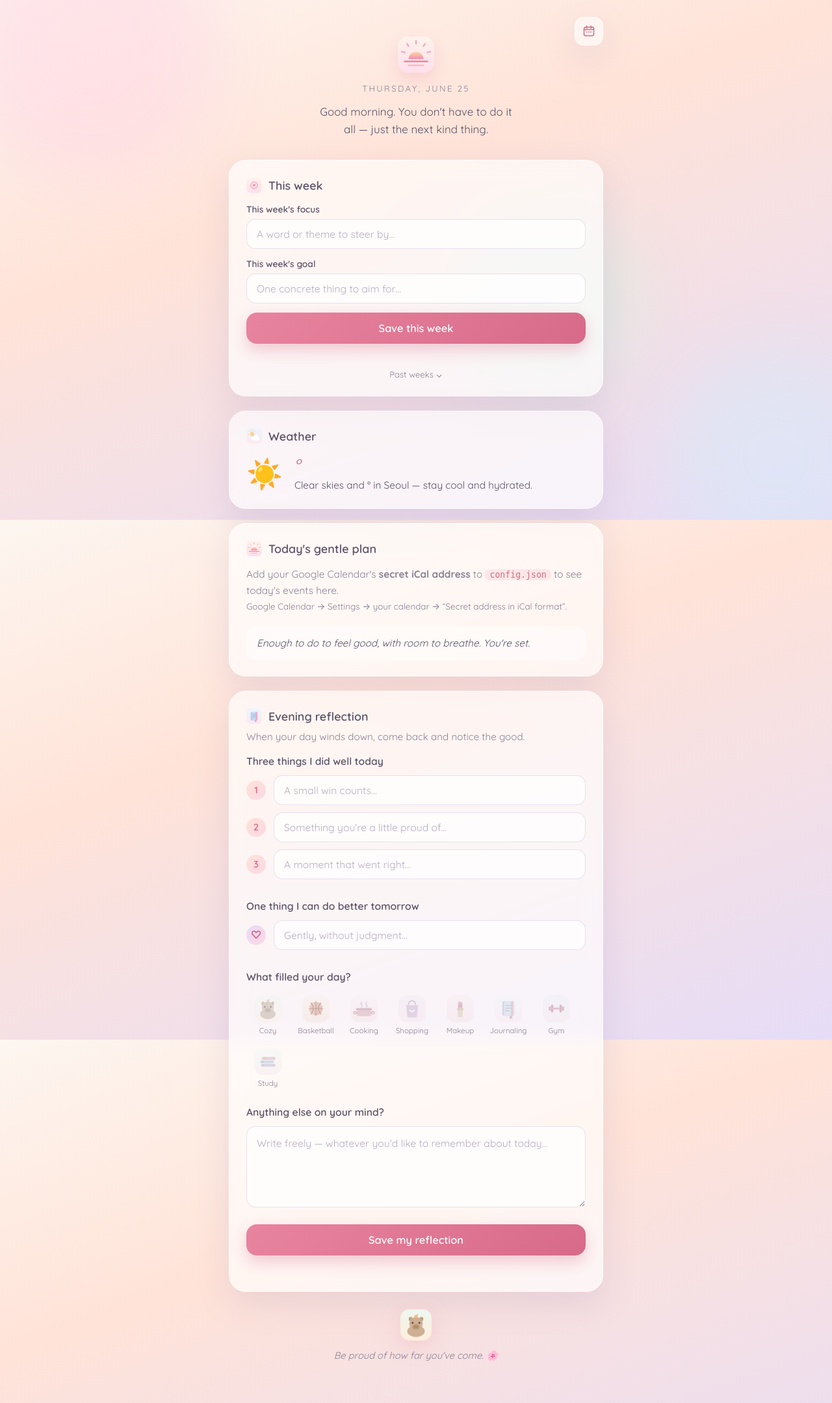
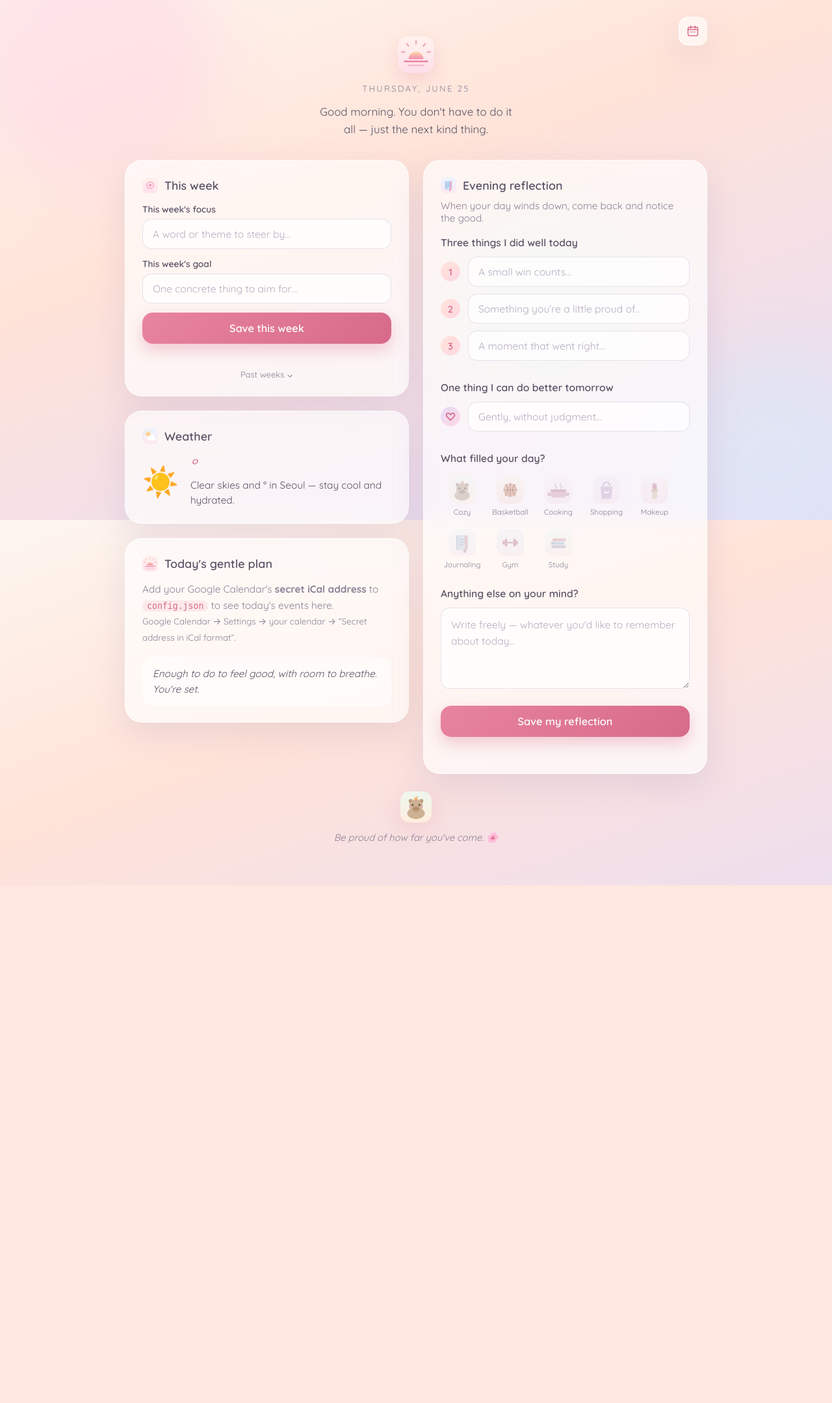
Before and after one commit to majjuuu/morning-checkin, a Flask app: page / in a window 1280 px wide. Shown: the whole page at 65% size. After the commit the page ends 1362 px from the top, so only its background shows below. Run offline with Flask 3, Linux system fonts and the light colour scheme; data that the repository does not hold is empty.

Commit message:
Two-column masonry layout for a more horizontal dashboard
Widen the page and flow cards into 2 balanced columns (collapses to 1 column under 760px). Hero and footer stay full width.

Co-Authored-By: Claude Opus 4.8 <noreply@anthropic.com>

```diff
--- a/static/style.css
+++ b/static/style.css
@@ -57,9 +57,23 @@ body {
 .page {
   position: relative;
   z-index: 1;
-  max-width: 620px;
+  max-width: 940px;
   margin: 0 auto;
   padding: 56px 22px 64px;
+}
+
+/* two-column masonry for the cards (hero + footer stay full width) */
+.grid {
+  column-count: 2;
+  column-gap: 22px;
+}
+.grid > .card {
+  break-inside: avoid;
+  -webkit-column-break-inside: avoid;
+}
+@media (max-width: 760px) {
+  .page { max-width: 620px; }
+  .grid { column-count: 1; }
 }
 
 /* hero */
--- a/templates/index.html
+++ b/templates/index.html
@@ -40,6 +40,7 @@
       <p class="subgreeting">{{ greeting }}</p>
     </header>
 
+    <div class="grid">
     <section class="card week">
       <h2><img class="head-ic" src="{{ url_for('static', filename='icons/focus.svg') }}" alt="" width="24" height="24" />This week</h2>
 
@@ -178,6 +179,7 @@
         </p>
       </form>
     </section>
+    </div>
 
     <footer class="foot">
       <img class="companion" src="{{ url_for('static', filename='icons/' + companion + '.svg') }}" alt="" width="48" height="48" />
```
